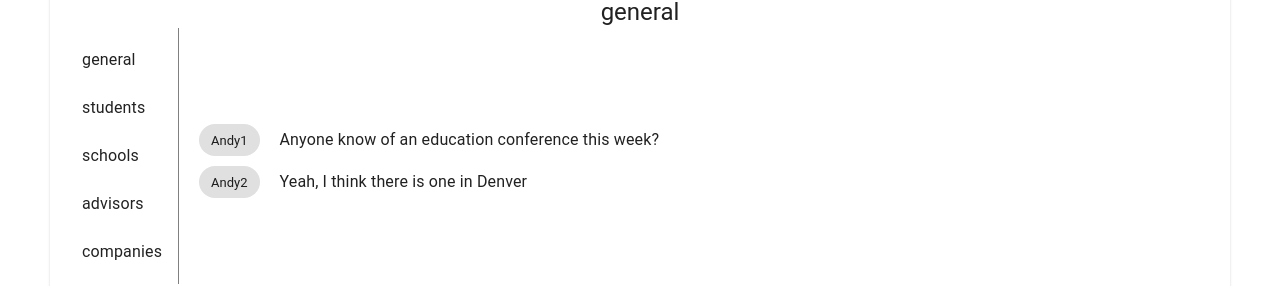
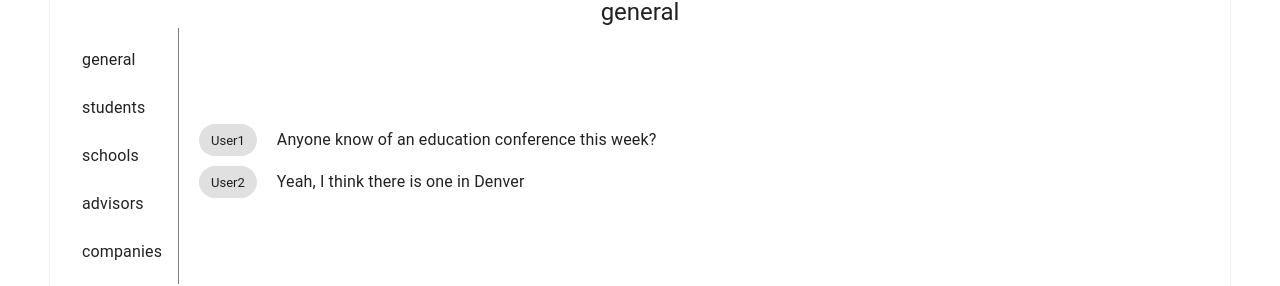
Before and after one commit to andylushman/talkin-class, a React (Create React App) app: page / in a window 1280 px wide. Shown: the part 120-406 px from the top of the page. Built offline with nearby package versions, Linux system fonts and the light colour scheme; no server answers.

Commit message:
Andy to User

```diff
--- a/src/Store.js
+++ b/src/Store.js
@@ -5,28 +5,28 @@ export const CTX = React.createContext();
 
 const initialState = {
   general: [
-    { from: 'Andy1', msg: 'Anyone know of an education conference this week?' },
-    { from: 'Andy2', msg: 'Yeah, I think there is one in Denver' }
+    { from: 'User1', msg: 'Anyone know of an education conference this week?' },
+    { from: 'User2', msg: 'Yeah, I think there is one in Denver' }
   ],
   students: [
-    { from: 'Andy1', msg: 'Where can I contact my coach?' },
-    { from: 'Andy2', msg: 'You can find the number on the website' }
+    { from: 'User1', msg: 'Where can I contact my coach?' },
+    { from: 'User2', msg: 'You can find the number on the website' }
   ],
   schools: [
-    { from: 'Andy1', msg: 'Seeing a lot of new students here on campus!' },
-    { from: 'Andy2', msg: 'That is great!' }
+    { from: 'User1', msg: 'Seeing a lot of new students here on campus!' },
+    { from: 'User2', msg: 'That is great!' }
   ],
   advisors: [
-    { from: 'Andy1', msg: 'Enrollment is up this semester!' },
-    { from: 'Andy2', msg: 'Awesome!' }
+    { from: 'User1', msg: 'Enrollment is up this semester!' },
+    { from: 'User2', msg: 'Awesome!' }
   ],
   companies: [
     {
-      from: 'Andy1',
+      from: 'User1',
       msg:
         'We have 90% of our employees taking advantage of our educational benefits!'
     },
-    { from: 'Andy2', msg: 'Nice! Hopefully we will hit 100% soon ;)' }
+    { from: 'User2', msg: 'Nice! Hopefully we will hit 100% soon ;)' }
   ]
 };
 
@@ -48,7 +48,7 @@ let socket;
 function sendChatAction(value) {
   socket.emit('chat message', value);
 }
-const user = 'Andy' + Math.random(100).toFixed(2);
+const user = 'User' + Math.random(100).toFixed(2);
 
 export default function Store(props) {
   const [allChats, dispatch] = React.useReducer(reducer, initialState);
```
